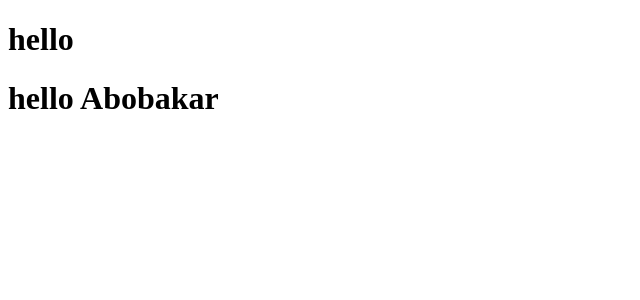
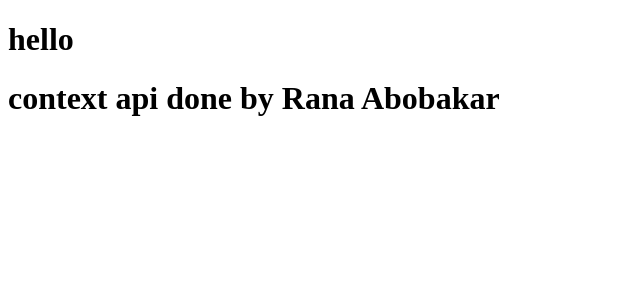
Before and after one commit to ABOBAKAR-IT/learn-react, a React (Create React App) app: page / in a window 1280 px wide. Shown: the top 300 px of the page, without its empty margins (0-640 px from the left). Built offline with nearby package versions, Linux system fonts and the light colour scheme.

Commit message:
context api done pass one value

```diff
--- a/src/A.jsx
+++ b/src/A.jsx
@@ -1,9 +1,14 @@
 import B from "./B";
-import React from "react"
+import React,{createContext} from "react"
+const data=createContext()
+function A(props){
+    const name="Rana Abobakar"
+    return (
+<data.Provider value={name}>
 
-function A(props){
-    return (
-<B name={props.name} />
+<B />
+</data.Provider>
     )
 }
 export default A;
+export {data};
--- a/src/App.js
+++ b/src/App.js
@@ -2,13 +2,10 @@ import A from "./A";
 // import Pat from "./Pat";
 
 function App(data) {
-  const name="Abobakar"
   return (
     <>
      <h1>hello</h1>
-      <>
-        < A name={name}/>
-      </>
+      <A/>
     </>
   );
 }
--- a/src/B.jsx
+++ b/src/B.jsx
@@ -2,7 +2,7 @@ import React from "react"
 import C from './C'
 function B(props){
     return (
-<C name={props.name}/>
+<C />
     )
 }
 export default B;
--- a/src/C.jsx
+++ b/src/C.jsx
@@ -1,8 +1,18 @@
 import React from "react"
-
+import {data} from "./A"
 function C(props){
     return (
-<h1>hello  {props.name}</h1>
+        <data.Consumer>
+{
+    (name)=>{
+        return (
+            <div>
+                <h1>context api done by {name}</h1>
+            </div>
+        )
+    }
+}
+        </data.Consumer>
     )
 }
 export default C;
```
